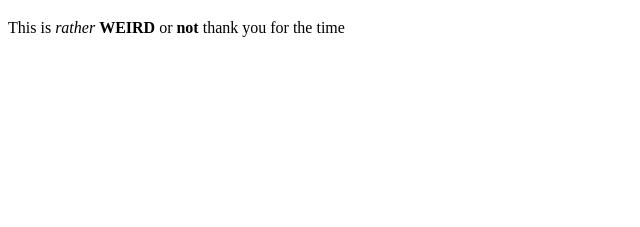
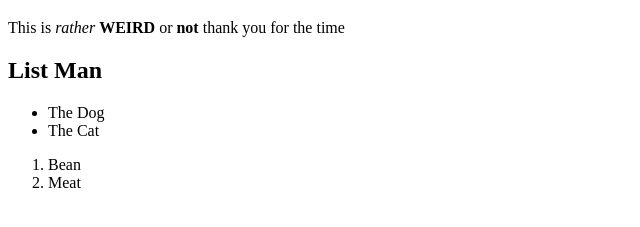
Before and after one commit to Alley-Wars/My-Site, a plain HTML site: page Text Test.html in a window 1280 px wide. Shown: the part 61-288 px from the top of the page, without its empty margins (0-640 px from the left). Drawn offline with Linux system fonts and the light colour scheme.

Commit message:
Update Text Test.html
Added Simple List order and unorder

```diff
--- a/Text Test.html
+++ b/Text Test.html
@@ -7,6 +7,15 @@
   </head>
   <body>
     <h1>I Hate</h1>
-    <p>This is <em>rather</em> <strong>WEIRD</strong> or <b>not</b> thank you for the time</p>
+      <p>This is <em>rather</em> <strong>WEIRD</strong> or <b>not</b> thank you for the time</p>
+    <h2>List Man</h2>
+     <ul>
+       <li>The Dog</li>
+       <li>The Cat</li>
+     </ul>
+    <ol>
+      <li>Bean</li>
+      <li>Meat</li>
+    </ol>
   </body>
 </html>
```
